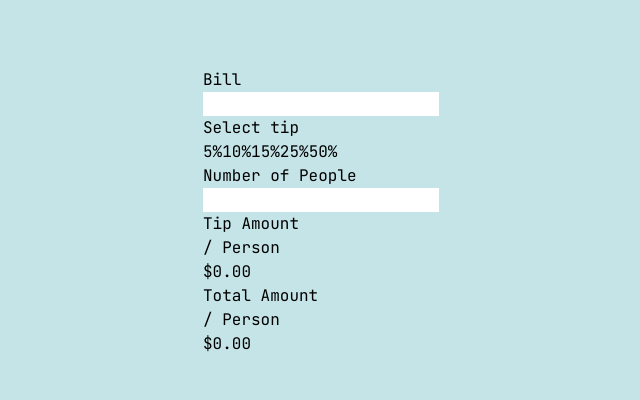
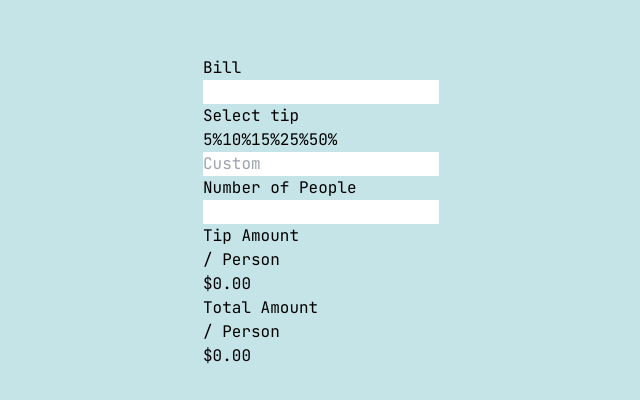
Before and after one commit to nk-on/Tip-calculator-react, a React (Vite) app: page / in a window 1280 px wide. Shown: the part 188-588 px from the top of the page, without its empty margins (319-959 px from the left). Built offline with nearby package versions, Linux system fonts and the light colour scheme.

Commit message:
Feat:implementing feature which lets user to set custom percentage rate

```diff
--- a/src/App.tsx
+++ b/src/App.tsx
@@ -9,7 +9,8 @@ import buttons from "./buttons";
 interface buttonObjectProp{
   id:number,
   rate:number,
-  isClicked:boolean
+  isClicked:boolean,
+  isCustom:boolean,
 }
 type buttonType = buttonObjectProp[];
 function App() {
@@ -36,6 +37,7 @@ function App() {
                     percentageRate={buttonObject.rate}
                     id={buttonObject.id}
                     isClicked={buttonObject.isClicked}
+                    isCustom = {buttonObject.isCustom}
                     setButtonsObj={setButtonsObj}
                     setPercentage={setPercentage}
                   />
--- a/src/buttons.ts
+++ b/src/buttons.ts
@@ -1,8 +1,9 @@
 const items = [
-    { id: 0, rate: 5, isClicked: false },
-    { id: 1, rate: 10, isClicked: false },
-    { id: 2, rate: 15, isClicked: false },
-    { id: 3, rate: 25, isClicked: false },
-    { id: 4, rate: 50, isClicked: false },
+    { id: 0, rate: 5, isClicked: false, isCustom:false},
+    { id: 1, rate: 10, isClicked: false, isCustom:false},
+    { id: 2, rate: 15, isClicked: false,  isCustom:false},
+    { id: 3, rate: 25, isClicked: false,  isCustom:false},
+    { id: 4, rate: 50, isClicked: false, isCustom:false},
+    { id: 5, rate: 0, isClicked: false,isCustom:true },
 ];
 export default items
--- a/src/components/PercentageButton.tsx
+++ b/src/components/PercentageButton.tsx
@@ -3,24 +3,41 @@ interface percentageProps {
   percentageRate: number;
   id: number;
   isClicked: boolean;
+  isCustom: boolean;
   setButtonsObj: React.Dispatch<
-    React.SetStateAction<{ id: number; rate: number; isClicked: boolean }[]>
+    React.SetStateAction<
+      { id: number; rate: number; isClicked: boolean; isCustom: boolean }[]
+    >
   >;
-  setPercentage: React.Dispatch<
-  React.SetStateAction<number>
->;
+  setPercentage: React.Dispatch<React.SetStateAction<number>>;
 }
 export function PercentageButton({
   percentageRate,
   id,
   isClicked,
+  isCustom,
   setButtonsObj,
-  setPercentage
+  setPercentage,
 }: percentageProps) {
   /* 1. when user clicks on percentage rate it should be green untill user clicks on another button and this other button
     should become green
     2.add all buttons in button object isClicked false if id === button propsid then change it to trues
     */
+  if (isCustom) {
+    return (
+      <form>
+        <input
+          type="number"
+          placeholder="Custom"
+          className="w-[117px] h-[48px] text-[#547878] rounded-[5px] text-[24px] bg-[#F3F9FA] font-bolder"
+          onChange={(event)=>{
+            const value = Number(event.target.value);
+            setPercentage(value);
+          }}
+        />
+      </form>
+    );
+  }
   return (
     <button
       className={`w-[117px] h-[48px] text-[#FFFFFF] font-extrabold rounded-[5px] text-[24px] ${
```
